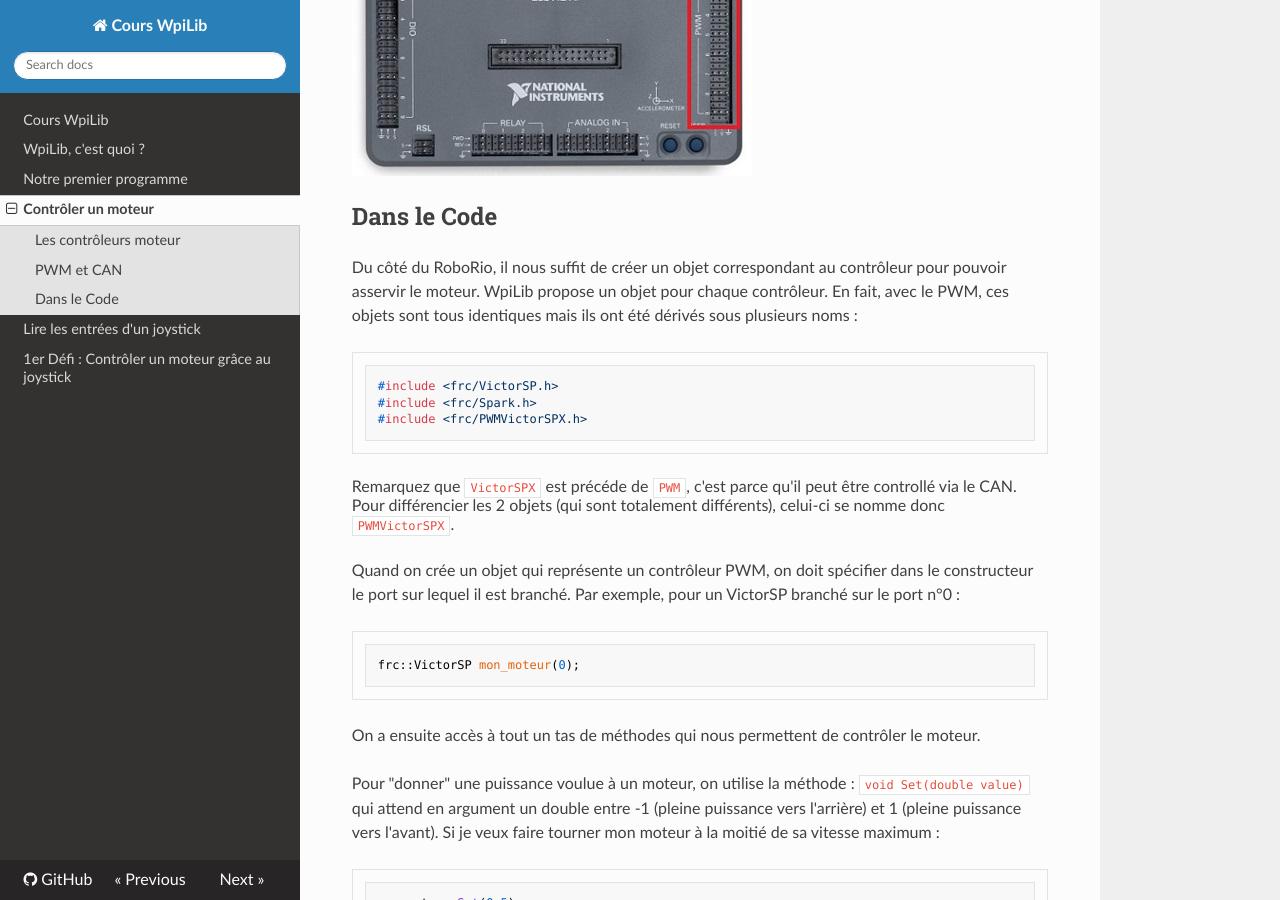
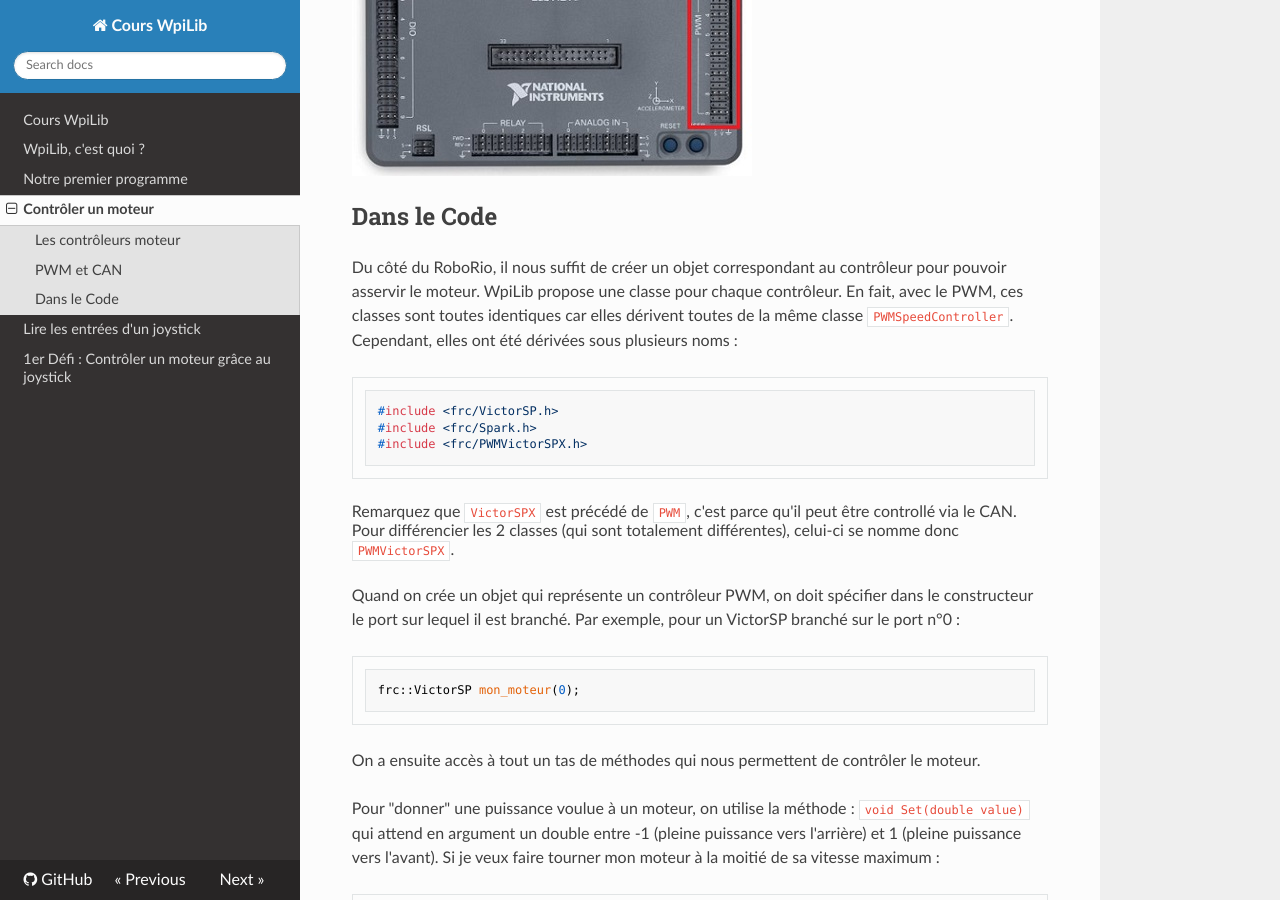
Before and after one commit to Team5553-RoboLyon/RoboLyon-Docs, an MkDocs documentation site: the page built from docs/3-Controler_Moteur.md, in a window 1280 px wide and 900 px high, scrolled down 1459 px. Built offline with MkDocs 1.6.1, drawn with Linux system fonts in a browser that asks for light colours; nearby versions of some CDN libraries.

Commit message:
Objet -> classe

````diff
--- a/docs/3-Controler_Moteur.md
+++ b/docs/3-Controler_Moteur.md
@@ -20,13 +20,13 @@
 
 ## Dans le Code
 
-Du côté du RoboRio, il nous suffit de créer un objet correspondant au contrôleur pour pouvoir asservir le moteur. WpiLib propose un objet pour chaque contrôleur. En fait, avec le PWM, ces objets sont tous identiques mais ils ont été dérivés sous plusieurs noms :
+Du côté du RoboRio, il nous suffit de créer un objet correspondant au contrôleur pour pouvoir asservir le moteur. WpiLib propose une classe pour chaque contrôleur. En fait, avec le PWM, ces classes sont toutes identiques car elles dérivent toutes de la même classe `PWMSpeedController`. Cependant, elles ont été dérivées sous plusieurs noms :
 ```c++
 #include <frc/VictorSP.h>
 #include <frc/Spark.h>
 #include <frc/PWMVictorSPX.h>
 ```
-Remarquez que `VictorSPX` est précéde de `PWM`, c'est parce qu'il peut être controllé via le CAN. Pour différencier les 2 objets (qui sont totalement différents), celui-ci se nomme donc `PWMVictorSPX`.
+Remarquez que `VictorSPX` est précédé de `PWM`, c'est parce qu'il peut être controllé via le CAN. Pour différencier les 2 classes (qui sont totalement différentes), celui-ci se nomme donc `PWMVictorSPX`.
 
 Quand on crée un objet qui représente un contrôleur PWM, on doit spécifier dans le constructeur le port sur lequel il est branché. Par exemple, pour un VictorSP branché sur le port n°0 :
 ```c++
````
